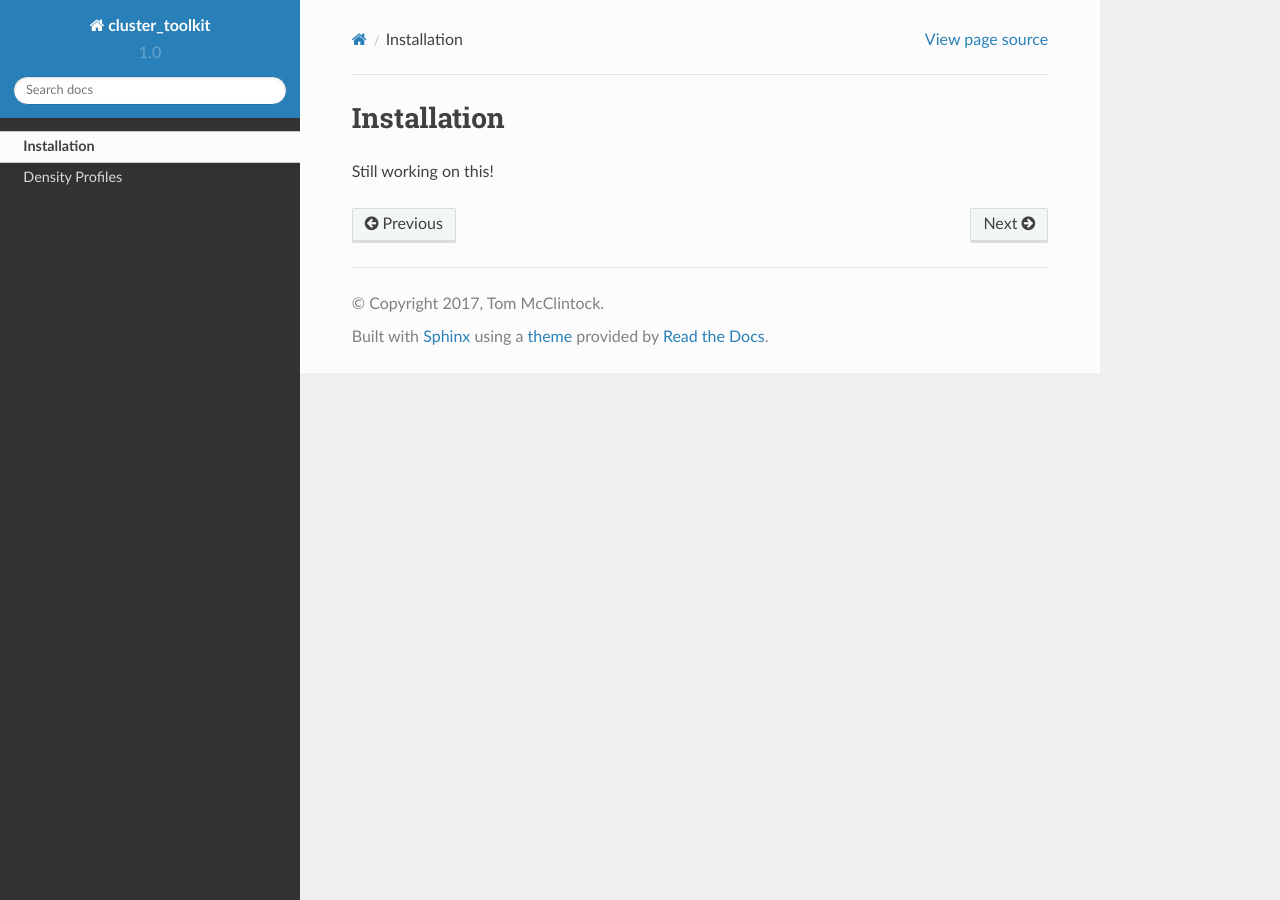
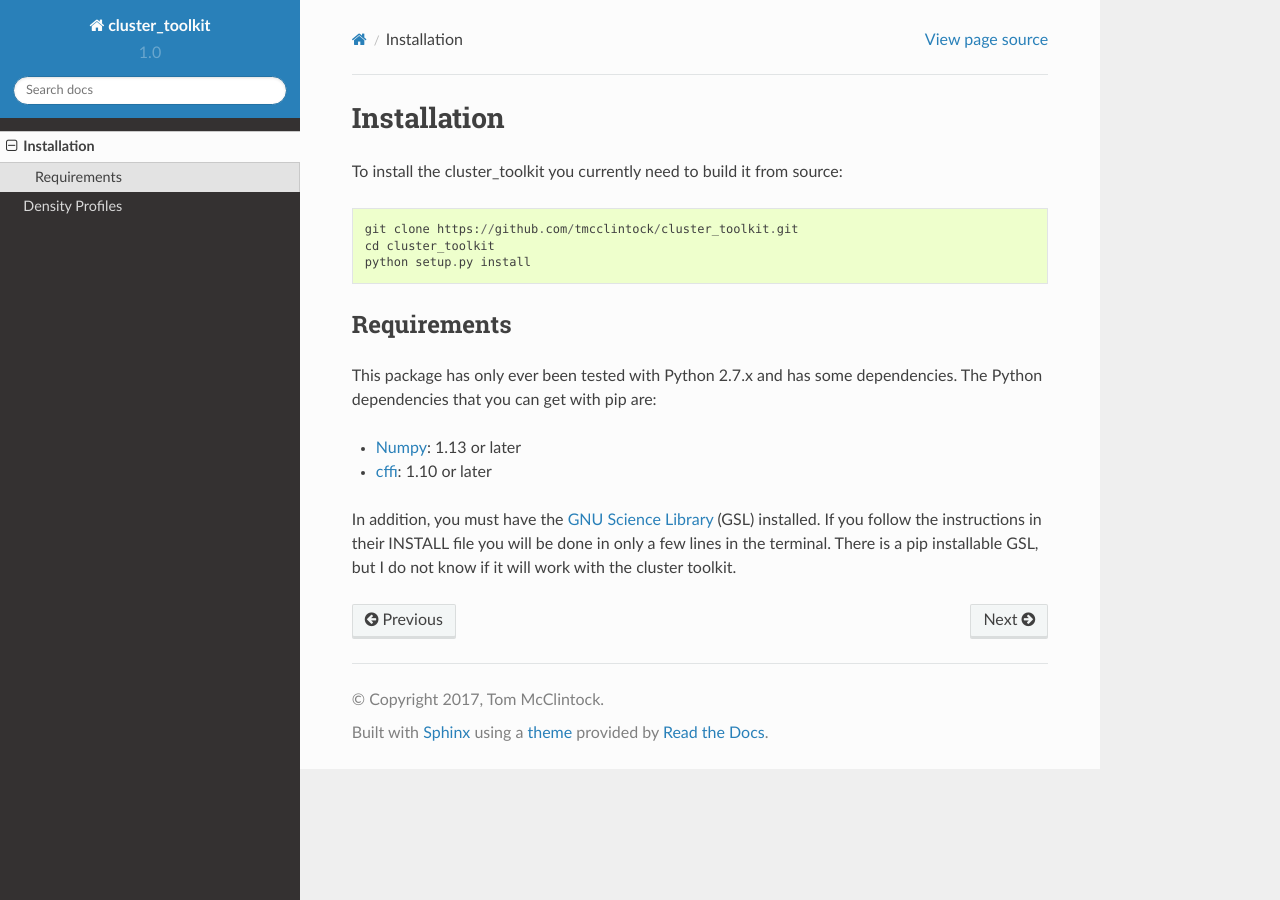
Before and after one commit to tmcclintock/cluster_toolkit, a Sphinx documentation site: the page built from docs/installation.rst, in a window 1280 px wide. Built offline with Sphinx 7.4.7 and the Read the Docs theme 2.0.0, drawn with Linux system fonts in a browser that asks for light colours.

Commit message:
Developed index.rst and the installation guide.

```diff
--- a/docs/installation.rst
+++ b/docs/installation.rst
@@ -1,5 +1,19 @@
+************************
+Installation
+************************
+
+To install the cluster_toolkit you currently need to build it from source::
+
+  git clone https://github.com/tmcclintock/cluster_toolkit.git
+  cd cluster_toolkit
+  python setup.py install
+
+Requirements
 ============
-Installation
-============
+This package has only ever been tested with Python 2.7.x and has some dependencies. The Python dependencies that you can get with pip are:
 
-Still working on this!
+- `Numpy <http://www.numpy.org/>`_: 1.13 or later
+
+- `cffi <https://cffi.readthedocs.io/en/latest/>`_: 1.10 or later
+
+In addition, you must have the `GNU Science Library <https://www.gnu.org/software/gsl/>`_ (GSL) installed. If you follow the instructions in their INSTALL file you will be done in only a few lines in the terminal. There is a pip installable GSL, but I do not know if it will work with the cluster toolkit.
```
Also changed, not shown: docs/index.rst (+7 -2 lines).
